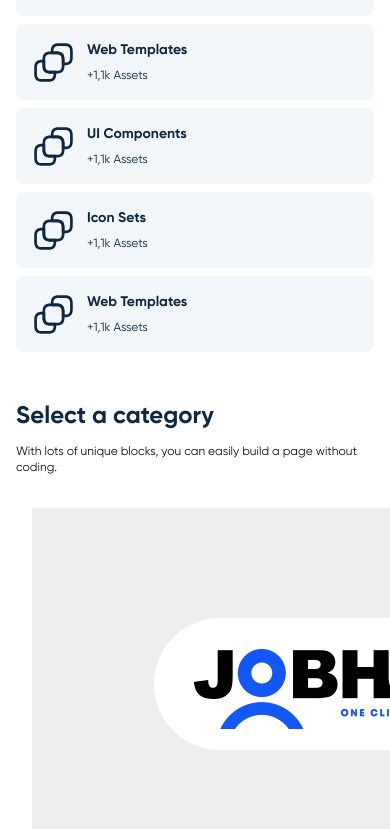
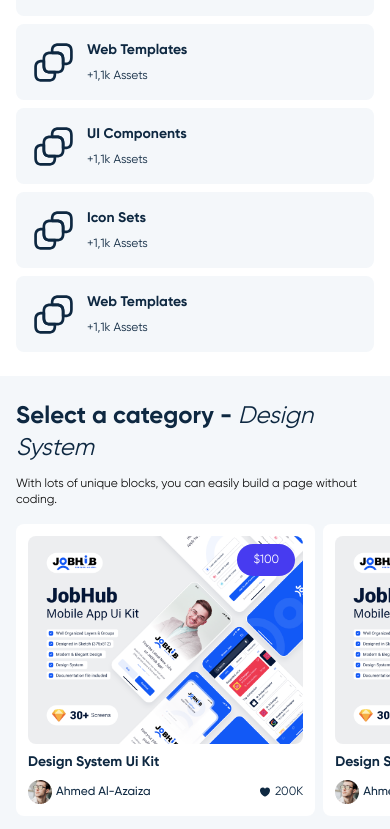
Before and after one commit to saadyasser/ads-web, a Next.js app: page / in a window 390 px wide. Shown: the part 760-1589 px from the top of the page. Built offline with nearby package versions, Linux system fonts and the light colour scheme; no server answers.

Commit message:
adding top selections section

```diff
--- a/src/app/(User)/(Customer)/layout.tsx
+++ b/src/app/(User)/(Customer)/layout.tsx
@@ -11,7 +11,7 @@ export default function RootLayout({
   // const [searchIconhidden, setSearchIconhidden] = useState(false);
 
   return (
-    <div className="!overflow-y-auto">
+    <div>
       <Navbar searchIconhidden={false} />
       <main>
         <ErrorBoundary>
--- a/src/app/(User)/(Customer)/page.tsx
+++ b/src/app/(User)/(Customer)/page.tsx
@@ -5,7 +5,21 @@ export default function LandingPage() {
   return (
     <>
       <Categories />
-      <TopSelections />
+      <div className="flex flex-col gap-16 bg-background-light py-6 pl-4 pr-0 md:py-10 md:pl-8 2xl:py-[60px] 2xl:pl-20">
+        <TopSelections
+          className="hidden lg:block"
+          selectBy="September 2024!"
+          withRate={true}
+        />
+        <TopSelections selectBy="Design System" />
+        <TopSelections className="hidden lg:block" selectBy="UI Components" />
+        <TopSelections
+          className="hidden lg:block"
+          selectBy="Mobile Templates"
+        />
+        <TopSelections className="hidden lg:block" selectBy="Web Templates" />
+        <TopSelections className="hidden lg:block" selectBy="Wireframes" />
+      </div>
     </>
   );
 }
--- /dev/null
+++ b/src/components/svg/FilledFavouriteIcon/index.tsx
@@ -0,0 +1,21 @@
+import type { SvgType } from "@/types";
+
+export const FilledFavouriteIcon: SvgType = ({ color, ...props }) => {
+  return (
+    <svg
+      width="16"
+      height="16"
+      viewBox="0 0 16 16"
+      fill="none"
+      xmlns="http://www.w3.org/2000/svg"
+      {...props}
+    >
+      <path
+        d="M10.96 2.06665C9.75331 2.06665 8.67331 2.65332 7.99998 3.55332C7.32665 2.65332 6.24665 2.06665 5.03998 2.06665C2.99331 2.06665 1.33331 3.73332 1.33331 5.79332C1.33331 6.58665 1.45998 7.31998 1.67998 7.99998C2.73331 11.3333 5.97998 13.3266 7.58665 13.8733C7.81331 13.9533 8.18665 13.9533 8.41331 13.8733C10.02 13.3266 13.2666 11.3333 14.32 7.99998C14.54 7.31998 14.6666 6.58665 14.6666 5.79332C14.6666 3.73332 13.0066 2.06665 10.96 2.06665Z"
+        fill="#0E2841"
+      />
+    </svg>
+  );
+};
+
+export default FilledFavouriteIcon;
--- a/src/components/svg/SearchIcon/index.tsx
+++ b/src/components/svg/SearchIcon/index.tsx
@@ -9,6 +9,7 @@ export const SearchIcon: SvgType = ({ color = "black", ...props }) => {
       viewBox="0 0 25 25"
       fill="none"
       xmlns="http://www.w3.org/2000/svg"
+      {...props}
     >
       <path
         d="M12 22.25C6.35 22.25 1.75 17.65 1.75 12C1.75 6.35 6.35 1.75 12 1.75C17.65 1.75 22.25 6.35 22.25 12C22.25 17.65 17.65 22.25 12 22.25ZM12 3.25C7.17 3.25 3.25 7.18 3.25 12C3.25 16.82 7.17 20.75 12 20.75C16.83 20.75 20.75 16.82 20.75 12C20.75 7.18 16.83 3.25 12 3.25Z"
--- /dev/null
+++ b/src/components/svg/StarIcon/index.tsx
@@ -0,0 +1,20 @@
+import type { SvgType } from "@/types";
+
+export const StarIcon: SvgType = ({ color, ...props }) => {
+  return (
+    <svg
+      width="16"
+      height="16"
+      viewBox="0 0 16 16"
+      fill="none"
+      xmlns="http://www.w3.org/2000/svg"
+    >
+      <path
+        d="M9.15327 2.34001L10.3266 4.68668C10.4866 5.01334 10.9133 5.32668 11.2733 5.38668L13.3999 5.74001C14.7599 5.96668 15.0799 6.95334 14.0999 7.92668L12.4466 9.58001C12.1666 9.86001 12.0133 10.4 12.0999 10.7867L12.5733 12.8333C12.9466 14.4533 12.0866 15.08 10.6533 14.2333L8.65994 13.0533C8.29994 12.84 7.70661 12.84 7.33994 13.0533L5.34661 14.2333C3.91994 15.08 3.05327 14.4467 3.42661 12.8333L3.89994 10.7867C3.98661 10.4 3.83327 9.86001 3.55327 9.58001L1.89994 7.92668C0.926606 6.95334 1.23994 5.96668 2.59994 5.74001L4.72661 5.38668C5.07994 5.32668 5.50661 5.01334 5.66661 4.68668L6.83994 2.34001C7.47994 1.06668 8.51994 1.06668 9.15327 2.34001Z"
+        fill="#0E2841"
+      />
+    </svg>
+  );
+};
+
+export default StarIcon;
--- a/src/components/svg/index.ts
+++ b/src/components/svg/index.ts
@@ -13,7 +13,11 @@ import { BurgerMenu } from "./BurgerMenu";
 import { CloseIcon } from "./CloseIcon";
 export { Category1 } from "./Categories";
 import { RightArrow } from "./RightArrow"
+import { FilledFavouriteIcon } from "./FilledFavouriteIcon";
+import { StarIcon } from "./StarIcon";
 export {
+  StarIcon,
+  FilledFavouriteIcon,
   RightArrow,
   CloseIcon,
   BurgerMenu,
--- a/src/features/landingPage/components/Categories/index.tsx
+++ b/src/features/landingPage/components/Categories/index.tsx
@@ -68,7 +68,7 @@ export const Categories = () => {
       <p className="text-xs md:text-sm md:font-semibold 2xl:text-base 2xl:font-semibold text-black mb-4 2xl:mb-6">
         With lots of unique blocks, you can easily build a page without coding.
       </p>
-      <div className=" grid grid-cols-1 md:grid-cols-3 gap-2 md:gap-3 2xl:gap-4 ">
+      <div className=" grid grid-cols-1 md:grid-cols-2 lg:grid-cols-3 gap-2 md:gap-3 2xl:gap-4 ">
         {categoriesList.map((category: Category) => (
           <Link
             onMouseEnter={() => {
--- a/src/features/landingPage/components/TopSelections/index.tsx
+++ b/src/features/landingPage/components/TopSelections/index.tsx
@@ -1,86 +1,72 @@
 "use client";
-import { H2 } from "@/components";
-import { Category1, FavouriteIcon, RightArrow } from "@/components/svg";
+import { Card, H2, H3 } from "@/components";
+import { productsList } from "@/components/SearchBar/data";
+import {
+  BagIcon,
+  Category1,
+  FavouriteIcon,
+  FilledFavouriteIcon,
+  RightArrow,
+  StarIcon,
+} from "@/components/svg";
 import Image from "next/image";
 import Link from "next/link";
 import { useState } from "react";
 import { array } from "zod";
 
-interface Category {
-  id: number;
+interface Product {
   name: string;
-  link: string;
   imageUrl: string;
-  isHover: boolean;
+  category: string;
+  price: number;
 }
-const categoriesList = [
-  {
-    id: 1,
-    name: "UI Components",
-    link: "/ui-components",
-    imageUrl: "/images/products/product-1.png",
-    isHover: false,
-  },
-  {
-    id: 2,
-    name: "Icon Sets",
-    link: "/icon-sets",
-    imageUrl: "/images/categories/category-1.png",
-    isHover: false,
-  },
-  {
-    id: 3,
-    name: "Web Templates",
-    link: "/web-templates",
-    imageUrl: "/images/categories/category-1.png",
-    isHover: false,
-  },
-  {
-    id: 4,
-    name: "UI Components",
-    link: "/ui-components",
-    imageUrl: "/images/categories/category-1.png",
-    isHover: false,
-  },
-  {
-    id: 5,
-    name: "Icon Sets",
-    link: "/icon-sets",
-    imageUrl: "/images/categories/category-1.png",
-    isHover: false,
-  },
-  {
-    id: 6,
-    name: "Web Templates",
-    link: "/web-templates",
-    imageUrl: "/images/categories/category-1.png",
-    isHover: false,
-  },
-];
 
-export const TopSelections = () => {
+export const TopSelections = ({
+  selectBy,
+  withRate = false,
+  className = "",
+}: {
+  selectBy: string;
+  withRate?: boolean;
+  className?: string;
+}) => {
   return (
-    <section className="bg-white py-6 pl-4 pr-0 md:py-10 md:pl-8 2xl:py-[60px] 2xl:pl-20">
-      <H2 className="mb-3 text-accent-dark">Select a category</H2>
+    <section className={className}>
+      <H2 className="text-accent-dark mb-3 ">
+        Select a category -{" "}
+        <span className="font-normal italic">{selectBy}</span>
+      </H2>
       <p className="text-xs md:text-sm md:font-semibold 2xl:text-base 2xl:font-semibold text-black mb-4 2xl:mb-6">
         With lots of unique blocks, you can easily build a page without coding.
       </p>
       <div className=" flex  gap-2 md:gap-3 2xl:gap-4 overflow-hidden">
-        {categoriesList.map((category: Category) => (
+        {productsList.map((product: Product, index) => (
           <Link
-            key={category.id}
-            className=" bg-acc shrink-0 grow p-4  rounded-lg md:rounded-2xl transition-colors duration-500"
-            href={category.link}
+            key={index}
+            className="shrink-0 grow basis-4/5 md:basis-auto   rounded-lg md:rounded-2xl transition-colors duration-500"
+            href={product.name.toLowerCase().replaceAll(" ", "-")}
           >
+            <Card className="block">
+              <div className="relative">
                 <Image
                   width={336}
                   height={248}
                   src={"/images/products/product-1-xl.png"}
-              className="w-full h-auto"
+                  className="w-full h-auto rounded-lg md:rounded-xl"
                   alt="Product Image"
                 />
-            <h6 className="text-sm md:text-base leading-5 text-accent-dark mb-2 font-bold">
-              {category.name}
+                {product.price !== 0 ? (
+                  <span className="absolute text-xs text-white right-2 top-2 bg-primary px-4 py-2 rounded-[48px]">
+                    ${product.price}
+                  </span>
+                ) : (
+                  <span className="absolute text-xs text-white right-2 top-2  px-4 py-2 rounded-[48px] bg-[#01C38D]">
+                    Free
+                  </span>
+                )}
+              </div>
+              <h6 className="text-sm md:text-base leading-5 text-accent-dark my-2 font-bold">
+                {product.name}
               </h6>
               <div className="flex justify-between">
                 <div className="flex items-center gap-1">
@@ -95,11 +81,26 @@ export const TopSelections = () => {
                     Ahmed Al-Azaiza
                   </p>
                 </div>
-              <div className="flex">
-                <FavouriteIcon color="red" />
+                <div className="flex items-center">
+                  <FilledFavouriteIcon
+                    className="pr-1"
+                    color="#0E2841"
+                    fill="#0E2841"
+                  />
+                  <span className="text-xs  text-accent-dark">200K</span>
+                  {withRate && (
+                    <>
+                      <StarIcon
+                        className="pl-2"
+                        color="#0E2841"
+                        fill="#0E2841"
+                      />
+                      <span className="text-xs  text-accent-dark">4.9/5</span>
+                    </>
+                  )}
                 </div>
               </div>
-            <span>$20</span>
+            </Card>
           </Link>
         ))}
       </div>
--- a/src/types/index.ts
+++ b/src/types/index.ts
@@ -23,7 +23,7 @@ export interface StaticImageData {
   blurWidth?: number;
   blurHeight?: number;
 }
-export interface SvgProps extends React.SVGProps<SVGSVGElement> {}
+export interface SvgProps extends React.SVGProps<SVGSVGElement> { }
 
 export type SvgType = FC<SvgProps>;
 
```
Also changed, not shown: src/components/SearchBar/data/index.ts (+15 -0 lines). Lines whose indentation alone changed are shown as unchanged.
